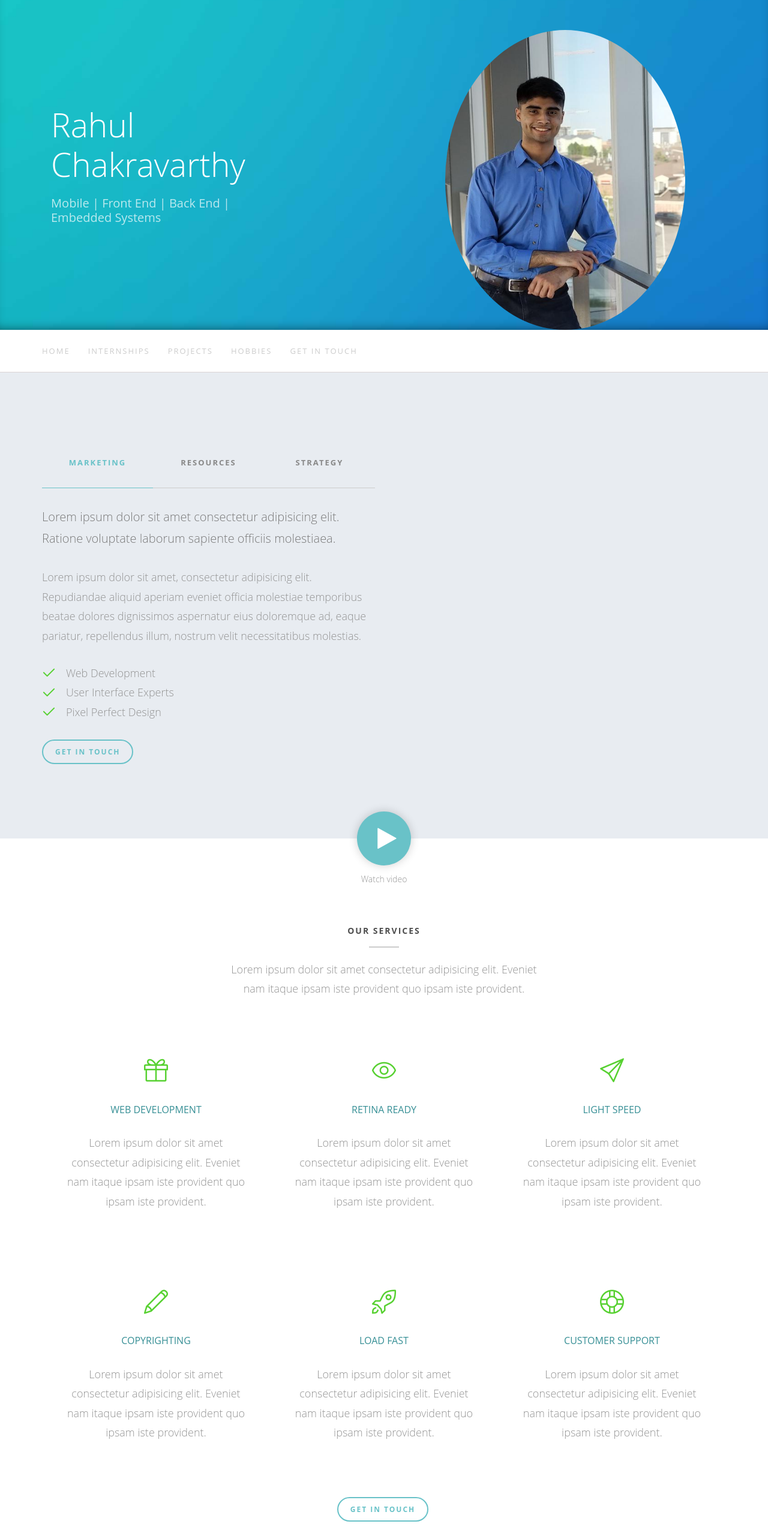
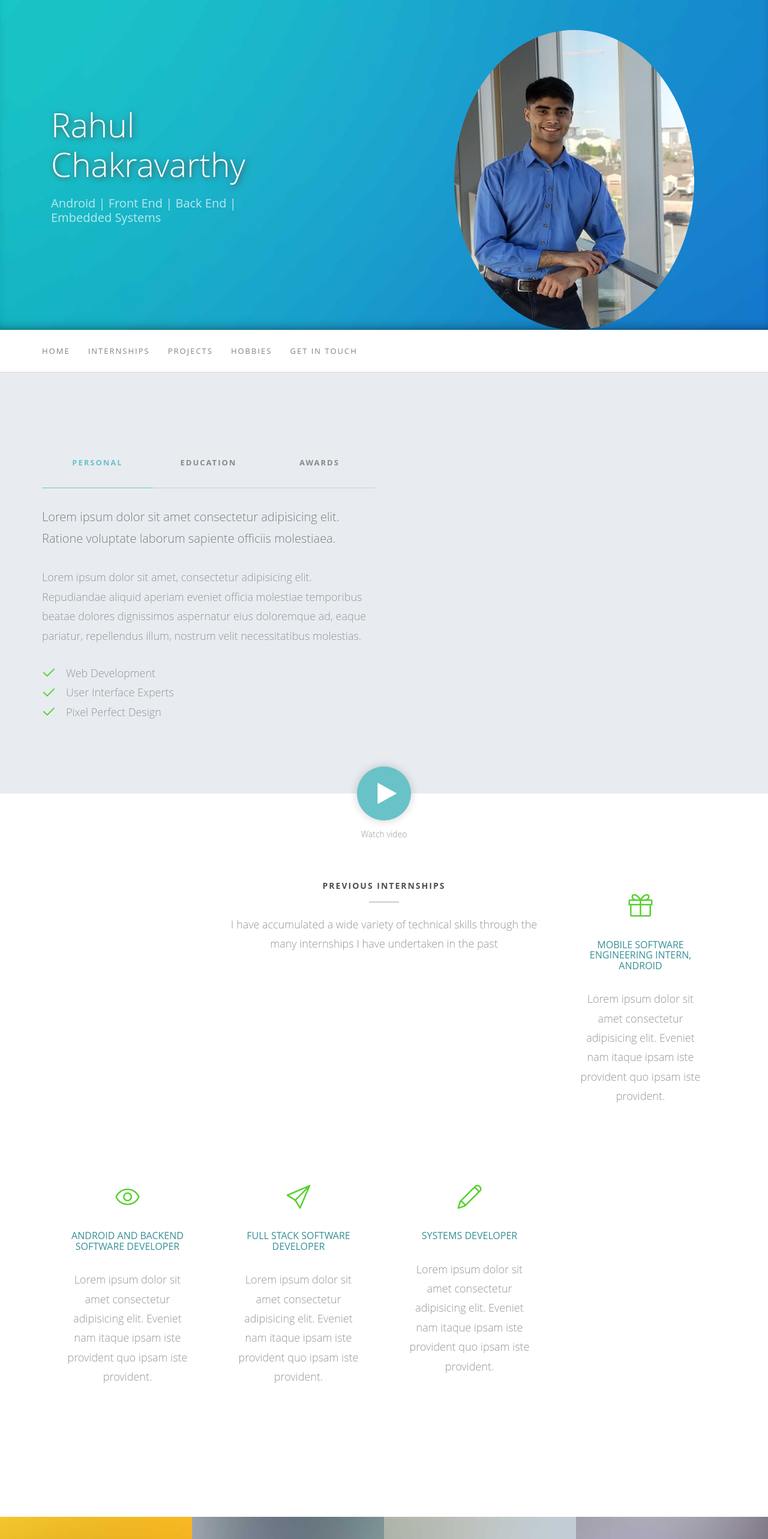
Before and after one commit to RahulChakravarthy/R7chakra-Webapp, an Angular app: page / in a window 1280 px wide. Shown: the top 2566 px of the page at 60% size. Built offline with nearby package versions, Linux system fonts and the light colour scheme; what @ngui/sticky, ng2-scroll-to would draw is missing.

Commit message:
Started replacing the lorem ipsum text

```diff
--- a/src/app/app.component.html
+++ b/src/app/app.component.html
@@ -8,10 +8,10 @@
         <div class="col-md-6">
           <div class="js-fullheight-home fh5co-copy">
             <div class="js-fullheight-home fh5co-copy-inner">
-              <h1>Rahul Chakravarthy</h1>
-              <h2>Mobile | Front End | Back End | Embedded Systems</h2>
+              <h1 style="text-shadow: 2px 2px 10px #4a4a4a">Rahul Chakravarthy</h1>
+              <h2>Android | Front End | Back End | Embedded Systems</h2>
             </div>
-            <div>
+            <div class="col-md-12">
               <img class="circle-base col-lg-offset-10 profile-style" src="../assets/images/nice_photo.jpg" alt="Avatar"/>
             </div>
           </div>
@@ -25,11 +25,11 @@
         <div class="fh5co-main-nav">
           <div class="container">
             <div class="fh5co-menu-1">
-              <a scrollTo href="#fh5co-About-Me" data-nav-section="About Me">Home</a>
-              <a scrollTo href="#fh5co-Internships" data-nav-section="Internships">Internships</a>
-              <a scrollTo href="#fh5co-Projects" data-nav-section="Projects">Projects</a>
-              <a scrollTo href="#fh5co-Hobbies" data-nav-section="Hobbies">Hobbies</a>
-              <a scrollTo href="#fh5co-Contact" data-nav-section="Contact">Get In Touch</a>
+              <a style="color: #828282" scrollTo href="#fh5co-About-Me" data-nav-section="About Me">Home</a>
+              <a style="color: #828282" scrollTo href="#fh5co-Internships" data-nav-section="Internships">Internships</a>
+              <a style="color: #828282" scrollTo href="#fh5co-Projects" data-nav-section="Projects">Projects</a>
+              <a style="color: #828282" scrollTo href="#fh5co-Hobbies" data-nav-section="Hobbies">Hobbies</a>
+              <a style="color: #828282" scrollTo href="#fh5co-Contact" data-nav-section="Contact">Get In Touch</a>
             </div>
           </div>
         </div>
@@ -44,9 +44,9 @@
 
           <div class="fh5co-tabs-container">
             <ul class="fh5co-tabs fh5co-three">
-              <li class="active"><a href="#" data-tab="marketing">Marketing</a></li>
-              <li><a href="#" data-tab="analysis">Resources</a></li>
-              <li><a href="#" data-tab="strategy">Strategy</a></li>
+              <li class="active"><a href="#" data-tab="marketing">Personal</a></li>
+              <li><a href="#" data-tab="analysis">Education</a></li>
+              <li><a href="#" data-tab="strategy">Awards</a></li>
             </ul>
             <div class="fh5co-tab-content active" data-tab-content="marketing">
               <h2>Lorem ipsum dolor sit amet consectetur adipisicing elit. Ratione voluptate laborum sapiente officiis molestiaea.</h2>
@@ -56,7 +56,6 @@
                 <li>User Interface Experts</li>
                 <li>Pixel Perfect Design</li>
               </ul>
-              <p><a href="#" class="btn btn-primary btn-outline">Get In Touch</a></p>
             </div>
 
             <div class="fh5co-tab-content" data-tab-content="analysis">
@@ -67,7 +66,6 @@
                 <li>Free Bootstrap Templates</li>
                 <li>Free HTML5 Bootstrap Templates</li>
               </ul>
-              <p><a href="#" class="btn btn-primary btn-outline">Get In Touch</a></p>
             </div>
 
             <div class="fh5co-tab-content" data-tab-content="strategy">
@@ -78,7 +76,6 @@
                 <li>User Interface Experts</li>
                 <li>Pixel Perfect Design</li>
               </ul>
-              <p><a href="#" class="btn btn-primary btn-outline">Get In Touch</a></p>
             </div>
 
           </div>
@@ -100,58 +97,39 @@
       <div class="fh5co-video"><a href="https://vimeo.com/channels/staffpicks/93951774" class="popup-vimeo"><i class="icon-play2"></i></a> <span>Watch video</span></div>
       <div class="container">
         <div class="col-md-6 col-md-offset-3 text-center fh5co-heading">
-          <h2>Our Services</h2>
-          <p>Lorem ipsum dolor sit amet consectetur adipisicing elit. Eveniet nam itaque ipsam iste provident quo ipsam iste provident.</p>
+          <h2>Previous Internships</h2>
+          <p>I have accumulated a wide variety of technical skills through the many internships I have undertaken in the past</p>
         </div>
-        <div class="col-md-4">
+        <div class="col-md-3">
           <div class="service">
             <div class="icon"><i class="icon-present"></i></div>
-            <h3>Web Development</h3>
+            <h3>Mobile Software Engineering Intern, Android</h3>
             <p>Lorem ipsum dolor sit amet consectetur adipisicing elit. Eveniet nam itaque ipsam iste provident quo ipsam iste provident.</p>
           </div>
         </div>
-        <div class="col-md-4">
+        <div class="col-md-3">
           <div class="service">
             <div class="icon"><i class="icon-eye"></i></div>
-            <h3>Retina ready</h3>
+            <h3>Android and Backend Software Developer</h3>
             <p>Lorem ipsum dolor sit amet consectetur adipisicing elit. Eveniet nam itaque ipsam iste provident quo ipsam iste provident.</p>
           </div>
         </div>
-        <div class="col-md-4">
+        <div class="col-md-3">
           <div class="service">
             <div class="icon"><i class="icon-paper-plane"></i></div>
-            <h3>Light Speed</h3>
+            <h3>Full Stack Software Developer</h3>
             <p>Lorem ipsum dolor sit amet consectetur adipisicing elit. Eveniet nam itaque ipsam iste provident quo ipsam iste provident.</p>
           </div>
         </div>
 
-        <div class="col-md-4">
+        <div class="col-md-3">
           <div class="service">
             <div class="icon"><i class="icon-pencil"></i></div>
-            <h3>Copyrighting</h3>
+            <h3>Systems Developer</h3>
             <p>Lorem ipsum dolor sit amet consectetur adipisicing elit. Eveniet nam itaque ipsam iste provident quo ipsam iste provident.</p>
           </div>
         </div>
-        <div class="col-md-4">
-          <div class="service">
-            <div class="icon"><i class="icon-rocket"></i></div>
-            <h3>Load Fast</h3>
-            <p>Lorem ipsum dolor sit amet consectetur adipisicing elit. Eveniet nam itaque ipsam iste provident quo ipsam iste provident.</p>
-          </div>
-        </div>
-        <div class="col-md-4">
-          <div class="service">
-            <div class="icon"><i class="icon-support"></i></div>
-            <h3>Customer Support</h3>
-            <p>Lorem ipsum dolor sit amet consectetur adipisicing elit. Eveniet nam itaque ipsam iste provident quo ipsam iste provident.</p>
-          </div>
-        </div>
-        <div class="col-md-12 text-center">
-          <p><a href="#" class="btn btn-primary btn-outline">Get In Touch</a></p>
-        </div>
-
       </div>
-
     </div>
 
     <div id="fh5co-Projects" data-section="Projects">
@@ -232,14 +210,13 @@
     <div id="fh5co-Hobbies" data-section="Hobbies">
       <div class="container">
         <div class="col-md-6 col-md-offset-3 text-center fh5co-heading">
-          <h2>Meet The Team</h2>
-          <p>Lorem ipsum dolor sit amet consectetur adipisicing elit. Eveniet nam itaque ipsam iste provident quo ipsam iste provident.</p>
+          <h2>Hobbies and Extracurriculars</h2>
+          <p>When I'm not studying, at work, or doing side projects, I enjoy a wide variety of hobbies that I try to do to keep myself as well rounded as possible</p>
         </div>
         <div class="col-md-4">
           <div class="person">
             <img src="../assets/images/person1.jpg" alt="" class="img-responsive">
-            <h3>Jean Doe</h3>
-            <h4>Co-Founder, Designer</h4>
+            <h3>Waterloo Jazz Band</h3>
             <p>Lorem ipsum dolor sit amet consectetur adipisicing elit. Eveniet nam itaque ipsam iste provident quo ipsam iste provident.</p>
             <ul class="social">
               <li><a href="#"><i class="icon-facebook"></i></a></li>
@@ -252,8 +229,7 @@
         <div class="col-md-4">
           <div class="person">
             <img src="../assets/images/person2.jpg" alt="" class="img-responsive">
-            <h3>Rob Smith</h3>
-            <h4>Co-Founder, Designer</h4>
+            <h3>Video Games Enthusiast</h3>
             <p>Lorem ipsum dolor sit amet consectetur adipisicing elit. Eveniet nam itaque ipsam iste provident quo ipsam iste provident.</p>
             <ul class="social">
               <li><a href="#"><i class="icon-facebook"></i></a></li>
@@ -266,8 +242,7 @@
         <div class="col-md-4">
           <div class="person">
             <img src="../assets/images/person3.jpg" alt="" class="img-responsive">
-            <h3>Steven Lockwood</h3>
-            <h4>Co-Founder, Developer</h4>
+            <h3>Working Out</h3>
             <p>Lorem ipsum dolor sit amet consectetur adipisicing elit. Eveniet nam itaque ipsam iste provident quo ipsam iste provident.</p>
             <ul class="social">
               <li><a href="#"><i class="icon-facebook"></i></a></li>
```
Also changed, not shown: 2 other files (tests, documents, lock files or other folders).
